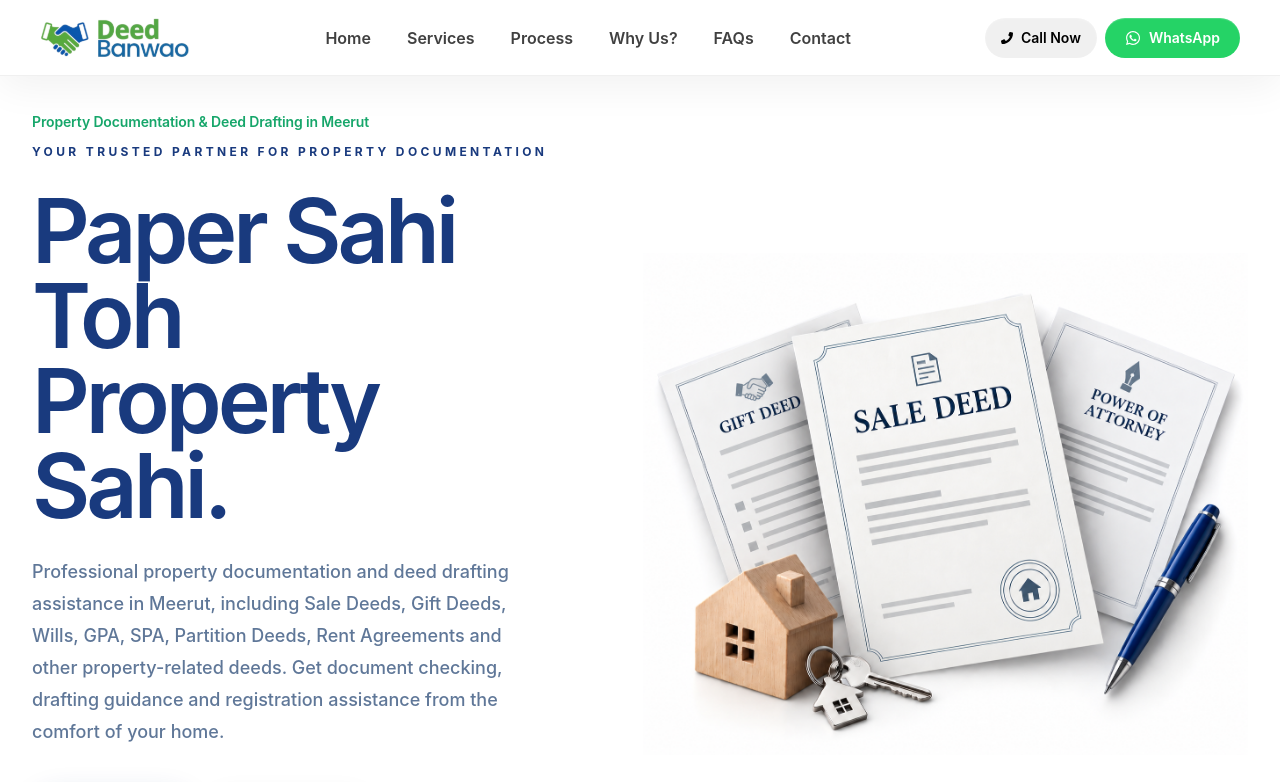
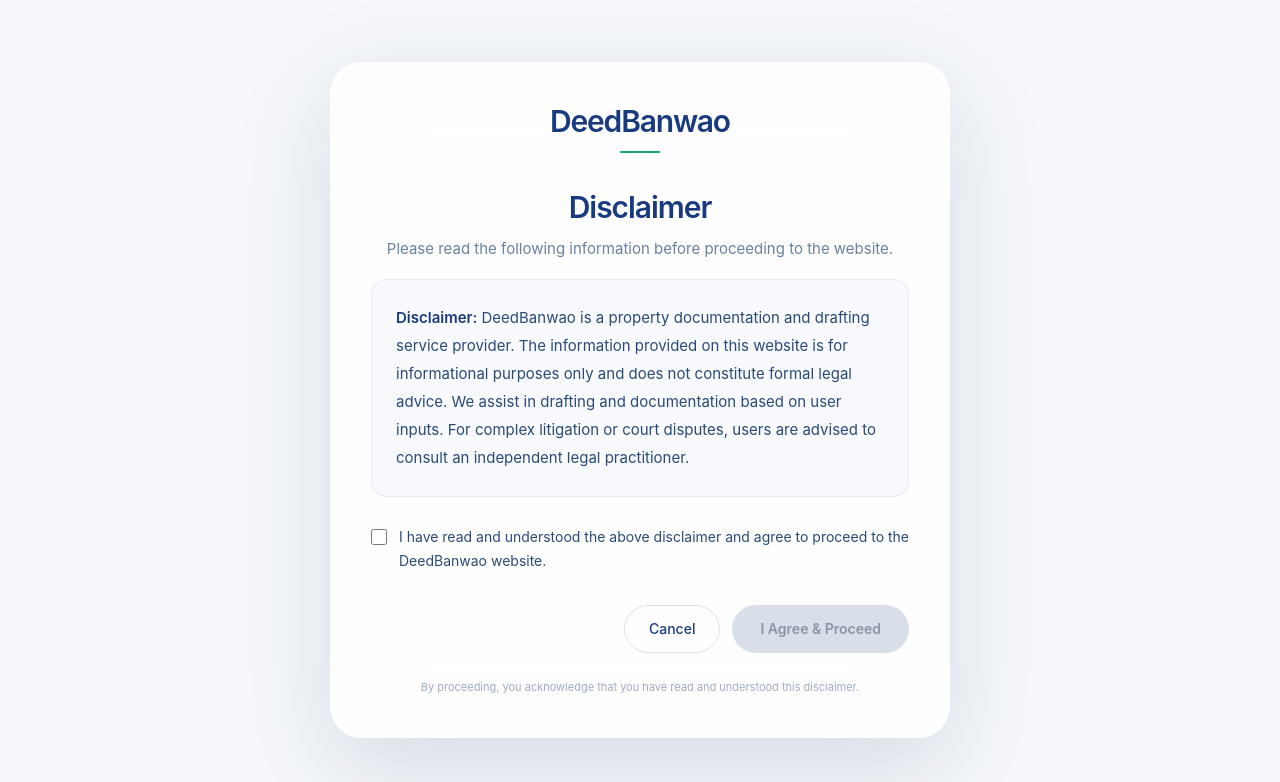
Before and after one commit to yugrastogi/deedbanwao, a React (Vite) app: page / in a window 1280 px wide. Shown: the top 782 px of the page. Built offline with nearby package versions, Linux system fonts and the light colour scheme.

Commit message:
disclaimer added

```diff
--- a/src/App.jsx
+++ b/src/App.jsx
@@ -10,8 +10,16 @@
 import { gsap } from "gsap";
 
 import Navbar from "./components/Navbar/Navbar";
+import Disclaimer from "./components/Disclaimer/Disclaimer";
 import Home from "./Pages/Home/Home";
 import Contact from "./Pages/Contact/Contact";
+
+// =====================================================
+// DISCLAIMER STORAGE KEY
+// =====================================================
+
+const DISCLAIMER_STORAGE_KEY =
+  "deedbanwao-disclaimer-accepted";
 
 // =====================================================
 // PAGE TITLE
@@ -262,10 +270,10 @@
 };
 
 // =====================================================
-// APP
+// WEBSITE
 // =====================================================
 
-const App = () => {
+const Website = () => {
   return (
     <BrowserRouter>
       {/* =====================================================
@@ -289,4 +297,41 @@
   );
 };
 
+// =====================================================
+// APP
+// =====================================================
+
+const App = () => {
+  const [disclaimerAccepted, setDisclaimerAccepted] =
+    useState(() => {
+      return (
+        localStorage.getItem(
+          DISCLAIMER_STORAGE_KEY
+        ) === "true"
+      );
+    });
+
+  // =====================================================
+  // DISCLAIMER NOT ACCEPTED
+  // Website remains inaccessible
+  // =====================================================
+
+  if (!disclaimerAccepted) {
+    return (
+      <Disclaimer
+        onProceed={() =>
+          setDisclaimerAccepted(true)
+        }
+      />
+    );
+  }
+
+  // =====================================================
+  // DISCLAIMER ACCEPTED
+  // Show the actual website
+  // =====================================================
+
+  return <Website />;
+};
+
 export default App;
--- /dev/null
+++ b/src/components/Disclaimer/Disclaimer.jsx
@@ -0,0 +1,159 @@
+import { useEffect, useState } from "react";
+
+const DISCLAIMER_STORAGE_KEY =
+  "deedbanwao-disclaimer-accepted";
+
+const Disclaimer = ({ onProceed }) => {
+  const [agreed, setAgreed] = useState(false);
+
+  // Prevent scrolling while disclaimer is open
+  useEffect(() => {
+    document.body.style.overflow = "hidden";
+
+    return () => {
+      document.body.style.overflow = "";
+    };
+  }, []);
+
+  const handleProceed = () => {
+    if (!agreed) return;
+
+    localStorage.setItem(
+      DISCLAIMER_STORAGE_KEY,
+      "true"
+    );
+
+    onProceed();
+  };
+
+  const handleCancel = () => {
+    // Keep the website blocked
+    setAgreed(false);
+  };
+
+  return (
+    <div className="fixed inset-0 z-[9999] flex min-h-screen items-center justify-center overflow-y-auto bg-[#F5F7FA]/95 px-4 py-6 backdrop-blur-xl sm:px-6">
+      <div className="w-full max-w-[620px]">
+        {/* =====================================================
+            DISCLAIMER CARD
+        ===================================================== */}
+
+        <div className="rounded-[28px] border border-white/80 bg-white/90 p-6 shadow-[0_30px_100px_rgba(25,58,126,0.15)] backdrop-blur-2xl sm:rounded-[32px] sm:p-8 md:p-10">
+
+          {/* =====================================================
+              BRAND
+          ===================================================== */}
+
+          <div className="mb-7 text-center sm:mb-8">
+            <div className="mb-3 text-2xl font-semibold tracking-[-0.04em] text-[#193A7E] sm:text-3xl">
+              DeedBanwao
+            </div>
+
+            <div className="mx-auto h-[2px] w-10 rounded-full bg-[#16A66A]" />
+          </div>
+
+          {/* =====================================================
+              TITLE
+          ===================================================== */}
+
+          <div className="mb-5 text-center">
+            <h1 className="text-[24px] font-semibold tracking-[-0.035em] text-[#193A7E] sm:text-[30px]">
+              Disclaimer
+            </h1>
+
+            <p className="mt-2 text-sm text-[#294A76]/70 sm:text-[15px]">
+              Please read the following information before
+              proceeding to the website.
+            </p>
+          </div>
+
+          {/* =====================================================
+              DISCLAIMER TEXT
+          ===================================================== */}
+
+          <div className="rounded-2xl border border-[#193A7E]/8 bg-[#F8FAFD] p-5 sm:p-6">
+            <p className="text-[14px] leading-7 text-[#294A76] sm:text-[15px] sm:leading-7">
+              <span className="font-semibold text-[#193A7E]">
+                Disclaimer:
+              </span>{" "}
+              DeedBanwao is a property documentation and
+              drafting service provider. The information
+              provided on this website is for informational
+              purposes only and does not constitute formal
+              legal advice. We assist in drafting and
+              documentation based on user inputs. For complex
+              litigation or court disputes, users are advised
+              to consult an independent legal practitioner.
+            </p>
+          </div>
+
+          {/* =====================================================
+              AGREEMENT CHECKBOX
+          ===================================================== */}
+
+          <label className="mt-6 flex cursor-pointer items-start gap-3 select-none sm:mt-7">
+            <input
+              type="checkbox"
+              checked={agreed}
+              onChange={(event) =>
+                setAgreed(event.target.checked)
+              }
+              className="mt-1 h-4 w-4 shrink-0 cursor-pointer accent-[#193A7E]"
+            />
+
+            <span className="text-sm leading-6 text-[#294A76]">
+              I have read and understood the above disclaimer
+              and agree to proceed to the DeedBanwao website.
+            </span>
+          </label>
+
+          {/* =====================================================
+              ACTIONS
+          ===================================================== */}
+
+          <div className="mt-7 flex flex-col-reverse gap-3 sm:mt-8 sm:flex-row sm:justify-end">
+            {/* CANCEL */}
+
+            <button
+              type="button"
+              onClick={handleCancel}
+              className="h-12 rounded-full border border-[#193A7E]/15 px-6 text-sm font-medium text-[#193A7E] transition duration-300 hover:bg-[#F4F7FB]"
+            >
+              Cancel
+            </button>
+
+            {/* PROCEED */}
+
+            <button
+              type="button"
+              disabled={!agreed}
+              onClick={handleProceed}
+              className={`
+                h-12 rounded-full px-7 text-sm font-semibold
+                transition duration-300
+                ${
+                  agreed
+                    ? "cursor-pointer bg-[#193A7E] text-white shadow-[0_10px_30px_rgba(25,58,126,0.22)] hover:bg-[#123064]"
+                    : "cursor-not-allowed bg-[#D9DFE8] text-[#8A94A5]"
+                }
+              `}
+            >
+              I Agree &amp; Proceed
+            </button>
+          </div>
+
+          {/* =====================================================
+              SMALL FOOTNOTE
+          ===================================================== */}
+
+          <p className="mt-5 text-center text-[11px] leading-5 text-[#294A76]/45 sm:mt-6">
+            By proceeding, you acknowledge that you have read
+            and understood this disclaimer.
+          </p>
+        </div>
+      </div>
+    </div>
+  );
+};
+
+export default Disclaimer;
```
